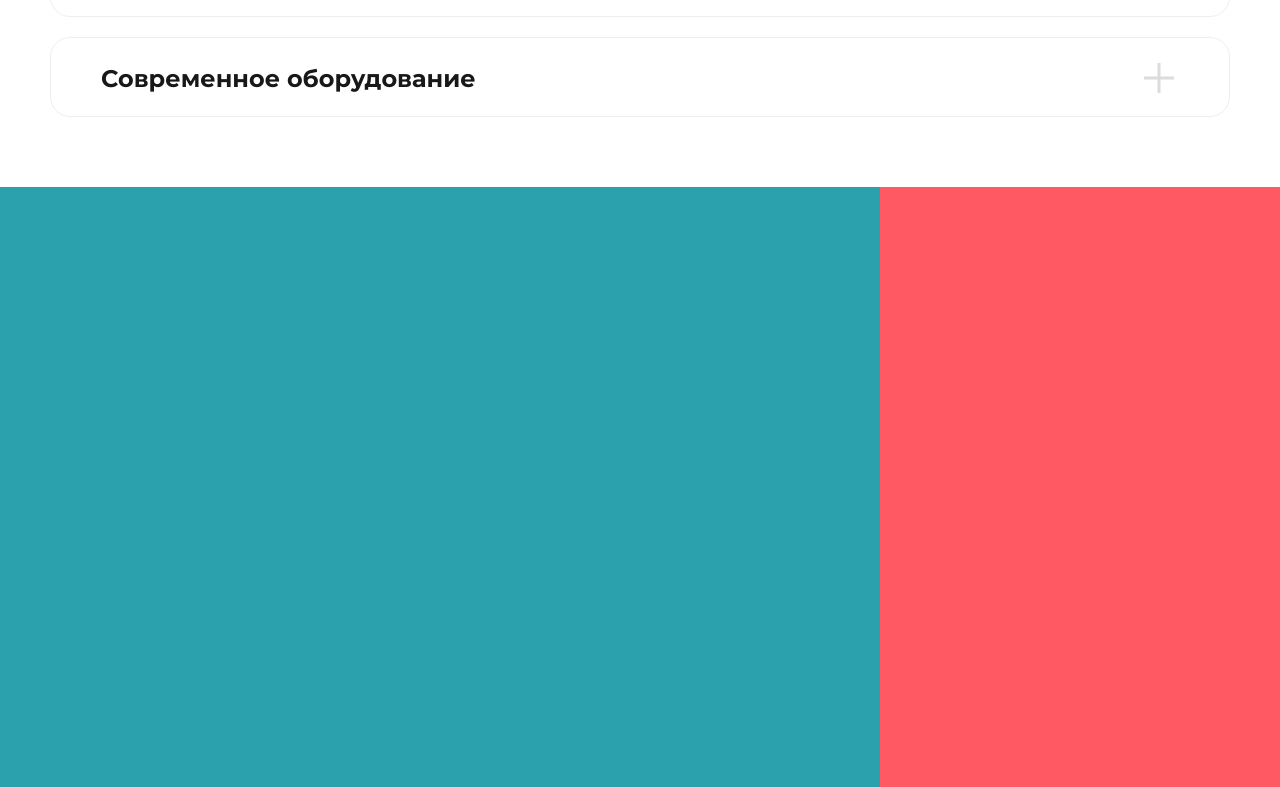
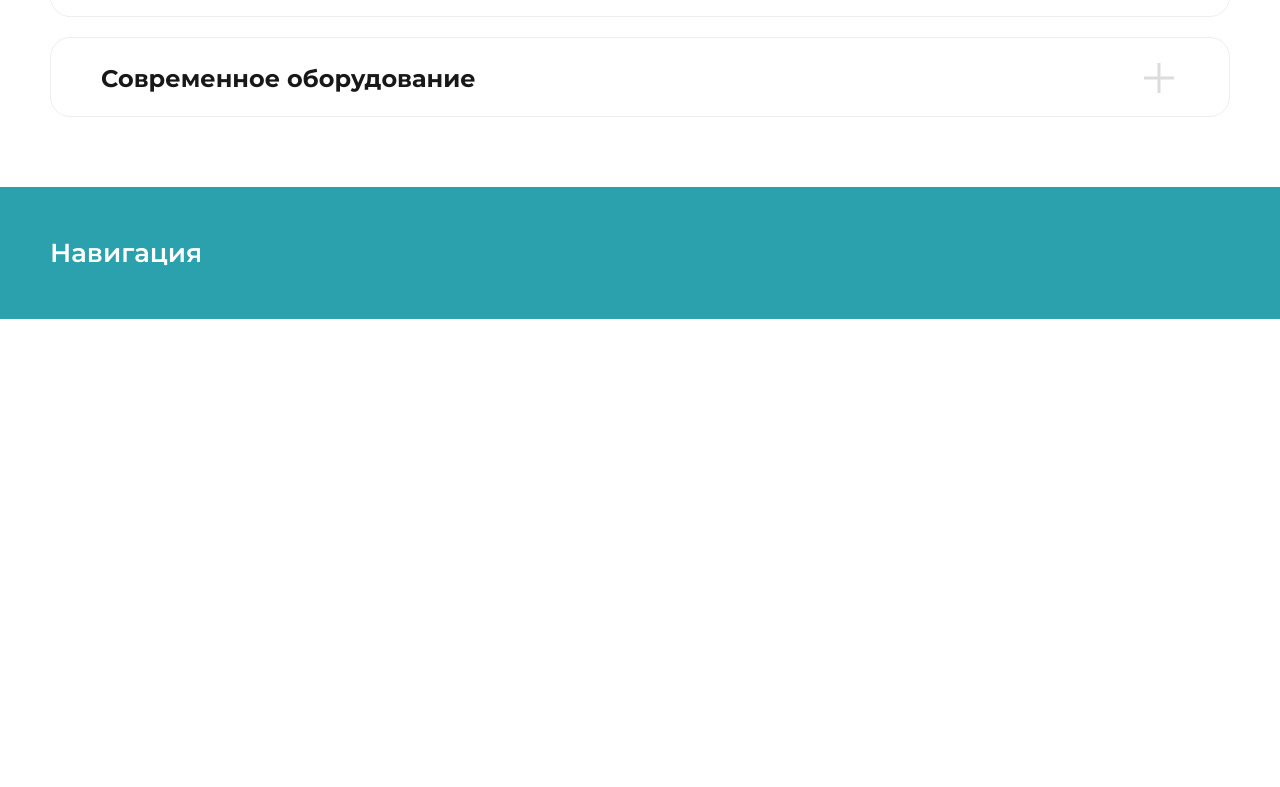
Before and after one commit to ErlanAkimov/stomaland, a React (Create React App) app: page / in a window 1280 px wide. Shown: the part 1805-2592 px from the top of the page. After the commit the page ends 2124 px from the top, so only its background shows below. Built offline with nearby package versions, Linux system fonts and the light colour scheme.

Commit message:
duplicated main project

```diff
--- a/src/components/Footer/Footer.jsx
+++ b/src/components/Footer/Footer.jsx
@@ -1,12 +1,13 @@
-import './Footer.scss'
+import styles from './Footer.module.scss'
+console.log(styles.footer)
 function Footer() {
 	return (
 		<div style={{backgroundColor: '#2CA1AE'}}>
-			<footer className="footer">
-                <div></div>
-                <div className="footer__red-line">
+			<footer className={styles.footer}>
+				<div className="l-side">
+					<div className={styles.title}>Навигация</div>
 
-                </div>
+				</div>
             </footer>
 		</div>
 	);
--- /dev/null
+++ b/src/components/Footer/Footer.module.scss
@@ -0,0 +1,16 @@
+.footer {
+	max-width: 1440px;
+	margin-inline: auto;
+	padding: 50px;
+	display: flex;
+	justify-content: space-between;
+	* {
+		color: white;
+		font-weight: 500;
+	}
+}
+
+.title {
+	font-size: 26px;
+	font-weight: 600;
+}
--- a/src/components/Footer/Footer.scss
+++ /dev/null
@@ -1,13 +0,0 @@
-.footer {
-	max-width: 1440px;
-	height: 600px;
-	display: flex;
-	justify-content: space-between;
-}
-
-.footer__red-line {
-	background-color: #ff5963;
-	width: 400px;
-	height: 600px;
-	position: relative;
-}
--- a/src/components/data.js
+++ b/src/components/data.js
@@ -49,3 +49,44 @@ export const benefits = [
 		text: 'Специалисты нашего центра применяют сертифицированные материалы и одноразовые дентальные инструменты, доказавшие свою эффективность и безопасность при клинических исследованиях.',
 	},
 ];
+
+export const doctors = [
+    {
+        id: '1',
+        name: 'Белик Владимир Викторович',
+        specialities: [],
+        experience: '',
+        education: [],
+        courses: [],
+        schedule1: [],
+        achieves: '',
+
+    },
+    {
+        id: '',
+        name: '',
+        specialities: '',
+        experience: '',
+        education: '',
+        courses: '',
+        schedule1: '',
+        schedule2: '',
+        schedule3: '',
+        achieves: '',
+
+    },
+    {
+        id: '',
+        name: '',
+        specialities: '',
+        experience: '',
+        education: '',
+        courses: '',
+        schedule1: '',
+        schedule2: '',
+        schedule3: '',
+        achieves: '',
+
+
+    },
+]
--- a/src/pages/Homepage/Homepage.jsx
+++ b/src/pages/Homepage/Homepage.jsx
@@ -17,7 +17,7 @@ function Homepage() {
             <ServicesCards props={servicesCards} />
 
 			<div className="all-services-btn">
-				<Link to="">
+				<Link to="/services">
 					<button className="btn-hover">Все услуги</button>
 				</Link>
 			</div>
--- a/src/pages/Homepage/Homepage.scss
+++ b/src/pages/Homepage/Homepage.scss
@@ -9,68 +9,3 @@
 	row-gap: 50px;
 	flex-wrap: wrap;
 }
-
-.card {
-	// border: 1px solid rgba(194, 194, 194, 0.1);
-	width: 407px;
-	height: 290px;
-	background-color: #fff;
-	box-shadow: 0 0 10px rgb(238, 238, 238);
-	border-radius: 30px;
-	cursor: pointer;
-	transition: 0.18s ease-in-out;
-	padding: 30px 50px;
-	position: relative;
-	overflow: hidden;
-
-	&:hover {
-		box-shadow: 0 0 30px rgb(234, 234, 234);
-	}
-
-	&__text {
-		margin-top: 20px;
-		opacity: 0.6;
-		height: 100px;
-		width: 70%;
-	}
-
-	&__btn {
-		border: 1px solid rgb(241, 241, 241);
-		border-radius: 60px;
-		padding: 10px 30px;
-		margin-top: 50px;
-		font-weight: 500;
-		cursor: pointer;
-	}
-
-	&__img {
-		width: 350px;
-		position: absolute;
-		right: -120px;
-		bottom: -80px;
-	}
-}
-
-.btn-hover {
-	transition: 0.1s ease-in-out;
-	&:hover {
-		background-color: #2ca1ae;
-		color: #e4f0f1;
-		box-shadow: 0 0 10px #56ddec;
-		border: 1px solid #2ca1ae;
-	}
-}
-
-.all-services-btn {
-	margin: 0 auto;
-	width: 400px;
-	padding-bottom: 30px;
-
-	button {
-		width: 100%;
-		border: 1px solid rgb(209, 208, 208);
-		padding: 10px 50px;
-		border-radius: 30px;
-		cursor: pointer;
-	}
-}
--- a/src/pages/Homepage/ServicesCards/ServicesCards.jsx
+++ b/src/pages/Homepage/ServicesCards/ServicesCards.jsx
@@ -1,11 +1,12 @@
 import { Link } from 'react-router-dom';
+import styles from './ServicesCards.scss'
 
 function ServicesCards({ props }) {
 	return (
 		<div className='content'>
 			{props.map((item) => {
 				return (
-					<div key={item.id} className="card">
+					<div key={item.id} className='card'>
 						<h2 className="card__title">{item.title}</h2>
 						<p className="card__text">
                             {item.text}
--- /dev/null
+++ b/src/pages/Homepage/ServicesCards/ServicesCards.scss
@@ -0,0 +1,64 @@
+.card {
+	// border: 1px solid rgba(194, 194, 194, 0.1);
+	width: 407px;
+	height: 290px;
+	background-color: #fff;
+	box-shadow: 0 0 10px rgb(238, 238, 238);
+	border-radius: 30px;
+	cursor: pointer;
+	transition: 0.18s ease-in-out;
+	padding: 30px 50px;
+	position: relative;
+	overflow: hidden;
+
+	&:hover {
+		box-shadow: 0 0 30px rgb(234, 234, 234);
+	}
+
+	&__text {
+		margin-top: 20px;
+		opacity: 0.6;
+		height: 100px;
+		width: 70%;
+	}
+
+	&__btn {
+		border: 1px solid rgb(241, 241, 241);
+		border-radius: 60px;
+		padding: 10px 30px;
+		margin-top: 50px;
+		font-weight: 500;
+		cursor: pointer;
+	}
+
+	&__img {
+		width: 350px;
+		position: absolute;
+		right: -120px;
+		bottom: -80px;
+	}
+}
+
+.btn-hover {
+	transition: 0.1s ease-in-out;
+	&:hover {
+		background-color: #2ca1ae;
+		color: #e4f0f1;
+		box-shadow: 0 0 10px #56ddec;
+		border: 1px solid #2ca1ae;
+	}
+}
+
+.all-services-btn {
+	margin: 0 auto;
+	width: 400px;
+	padding-bottom: 30px;
+
+	button {
+		width: 100%;
+		border: 1px solid rgb(209, 208, 208);
+		padding: 10px 50px;
+		border-radius: 30px;
+		cursor: pointer;
+	}
+}
--- a/src/pages/Homepage/WhyWe/WhyWe.scss
+++ b/src/pages/Homepage/WhyWe/WhyWe.scss
@@ -22,6 +22,9 @@
 
     .hided {
         height: initial;
+		.qa-close {
+			transform: rotate(45deg);
+		}
     }
 
 	.qa-open-side {
@@ -42,6 +45,7 @@
 		height: 40px;
 		position: relative;
 		cursor: pointer;
+		transform: rotate(0);
 	}
 
 	.qa-close-hor {
```
